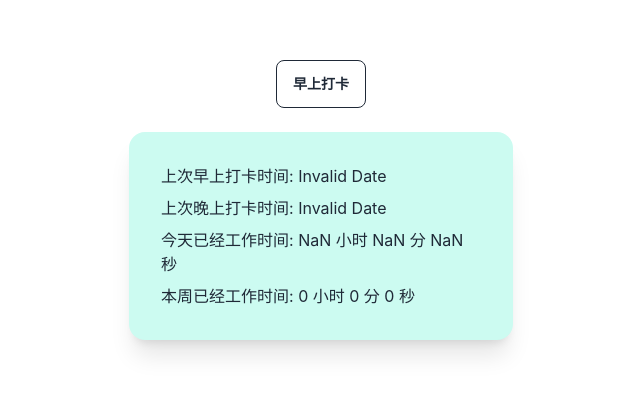
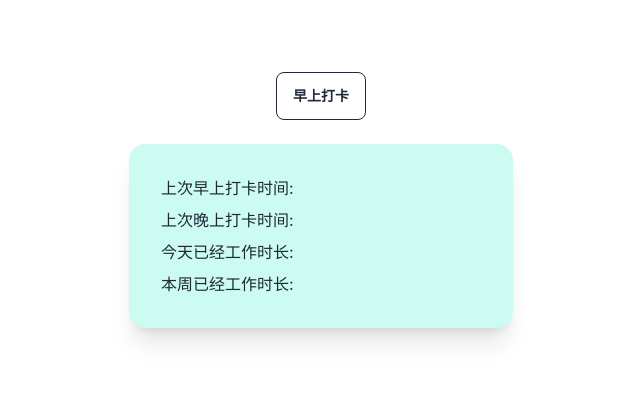
Before and after one commit to zhuba-Ahhh/Check-In, a React (Vite) app: page / in a window 1280 px wide. Shown: the part 200-594 px from the top of the page, without its empty margins (319-959 px from the left). Built offline with nearby package versions, Linux system fonts and the light colour scheme.

Commit message:
feat: :sparkles: 兼容空值

```diff
--- a/src/components/CheckInButton.tsx
+++ b/src/components/CheckInButton.tsx
@@ -2,26 +2,16 @@ import { useCallback, useEffect, useState } from 'react';
 import dayJs from 'dayjs';
 import { getLocalStorage, setLocalStorage } from '../utils';
 
+type CheckInType = 'morning' | 'night';
 type dayData = { date: string; morning: string | null; night: string | null };
 
 const CheckInButton = () => {
-  const [type, setType] = useState<'night' | 'morning'>('morning');
+  const [type, setType] = useState<CheckInType>('morning');
   const [morning, setMorning] = useState<string | null>(null);
   const [night, setNight] = useState<string | null>(null);
   const [weekData, setWeekData] = useState<Array<dayData>>([]);
-  const handleCheckIn = () => {
-    const now = new Date();
-    setLocalStorage(`${type}`, String(now));
-    if (type === 'morning') {
-      setMorning(dayJs(now).format('MM-DD HH-mm'));
-      setType('night');
-    } else {
-      setNight(dayJs(now).format('MM-DD HH-mm'));
-    }
-
-    // 更新weekData
-    updateWeekData(now);
-  };
+  const [duration, setDuration] = useState<string | null>(null);
+  const [weeklyDuration, setWeeklyDuration] = useState<string | null>(null);
 
   const updateWeekData = useCallback(
     (now: Date) => {
@@ -49,10 +39,23 @@ const CheckInButton = () => {
     },
     [type]
   );
+  const handleCheckIn = useCallback(() => {
+    const now = new Date();
+    setLocalStorage(`${type}`, String(now));
+    if (type === 'morning') {
+      setMorning(dayJs(now).format('MM-DD HH-mm'));
+      setType('night');
+    } else {
+      setNight(dayJs(now).format('MM-DD HH-mm'));
+    }
+
+    // 更新weekData
+    updateWeekData(now);
+  }, [type, updateWeekData]);
 
   useEffect(() => {
-    const morningDate = dayJs(getLocalStorage('morning'));
-    const nightDate = dayJs(getLocalStorage('night'));
+    const morningDate = getLocalStorage('morning');
+    const nightDate = getLocalStorage('night');
     const weekData = getLocalStorage('weekData');
     try {
       if (weekData) {
@@ -61,16 +64,16 @@ const CheckInButton = () => {
     } catch (error) {
       console.error(error);
     }
-    if (morningDate.format('dd') === dayJs(new Date()).format('dd')) {
-      setType('night');
+    if (morningDate) {
+      const dayJSmorningDate = dayJs(morningDate);
+      if (dayJSmorningDate.format('dd') === dayJs(new Date()).format('dd')) {
+        setType('night');
+      }
+      setMorning(dayJSmorningDate.format('MM-DD HH-mm'));
     }
-    morningDate && setMorning(morningDate.format('MM-DD HH-mm'));
-    nightDate && setNight(nightDate.format('MM-DD HH-mm'));
+
+    nightDate && setNight(dayJs(nightDate).format('MM-DD HH-mm'));
   }, []);
-
-  const [duration, setDuration] = useState<string | null>(null);
-
-  const [weeklyDuration, setWeeklyDuration] = useState<string | null>(null);
 
   useEffect(() => {
     let totalSeconds = 0;
@@ -79,9 +82,11 @@ const CheckInButton = () => {
         const morningTime = dayJs(data.morning);
         const nightTime = dayJs(data.night);
         const diffSeconds = nightTime.diff(morningTime, 'second');
-        totalSeconds += diffSeconds;
+        if (diffSeconds > 0) totalSeconds += diffSeconds;
       }
     });
+
+    if (totalSeconds < 1) return;
 
     const hours = Math.floor(totalSeconds / 3600);
     const minutes = Math.floor((totalSeconds - hours * 3600) / 60);
@@ -124,8 +129,8 @@ const CheckInButton = () => {
         <div className="card-body">
           <h2>上次早上打卡时间: {morning}</h2>
           <h2>上次晚上打卡时间: {night}</h2>
-          <h2>今天已经工作时间: {duration}</h2>
-          <h2>本周已经工作时间: {weeklyDuration}</h2>
+          <h2>今天已经工作时长: {duration}</h2>
+          <h2>本周已经工作时长: {weeklyDuration}</h2>
         </div>
       </div>
     </>
```
